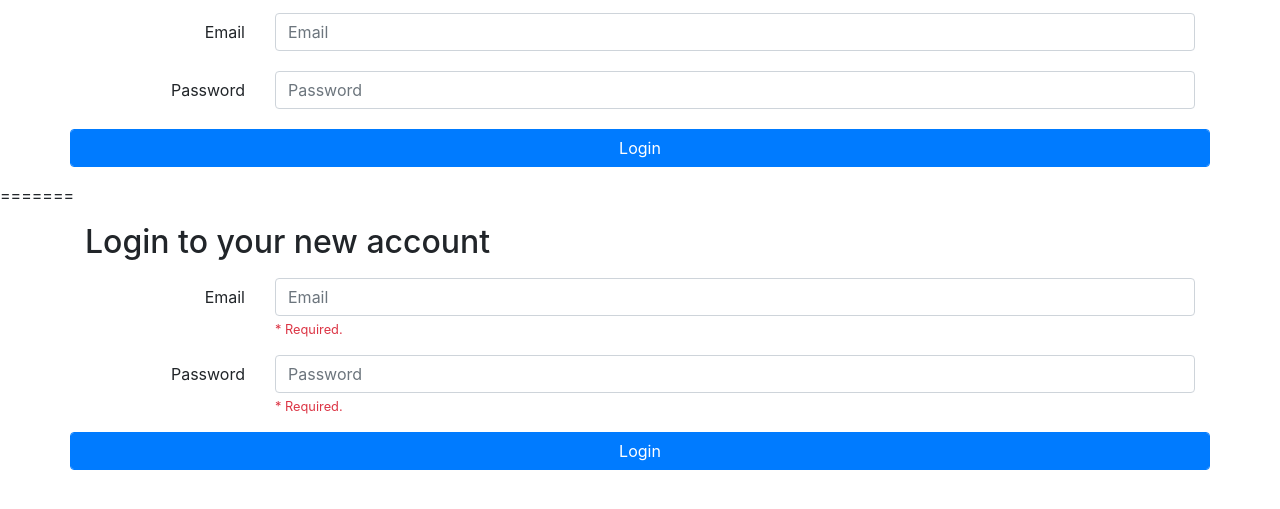
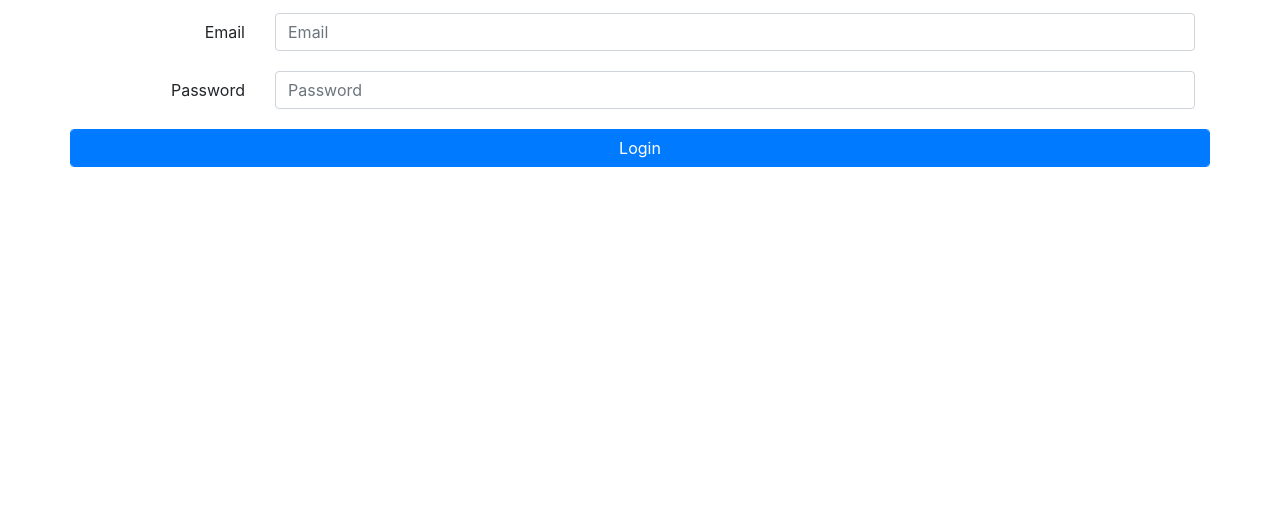
Before and after one commit to KyraCh/databasefunds, a PHP site: page /login.php in a window 1280 px wide. Shown: the part 171-680 px from the top of the page. Run offline with PHP 8.4, Linux system fonts and the light colour scheme.

Commit message:
Update login.php

```diff
--- a/login.php
+++ b/login.php
@@ -63,30 +63,3 @@
         return errchk !== "True";
     }
 </script>
-
-=======
-<div class="container">
-    <h2 class="my-3">Login to your new account</h2>
-    <!-- Create auction form -->
-    <form method="POST" action="login_result.php">
-        <div class="form-group row">
-            <label for="email" class="col-sm-2 col-form-label text-right">Email</label>
-            <div class="col-sm-10">
-                <input type="text" name = "email" class="form-control" id="email" placeholder="Email">
-                <small id="emailHelp" class="form-text text-muted"><span class="text-danger">* Required.</span></small>
-            </div>
-        </div>
-        <div class="form-group row">
-            <label for="password" class="col-sm-2 col-form-label text-right">Password</label>
-            <div class="col-sm-10">
-                <input type="password" name = "password" class="form-control" id="password" placeholder="Password">
-                <small id="passwordHelp" class="form-text text-muted"><span class="text-danger">* Required.</span></small>
-            </div>
-        </div>
-        <div class="form-group row">
-            <button type="submit" class="btn btn-primary form-control">Login</button>
-        </div>
-    </form>
-    </div>
-
-    <?php include_once("footer.php")?>
```
